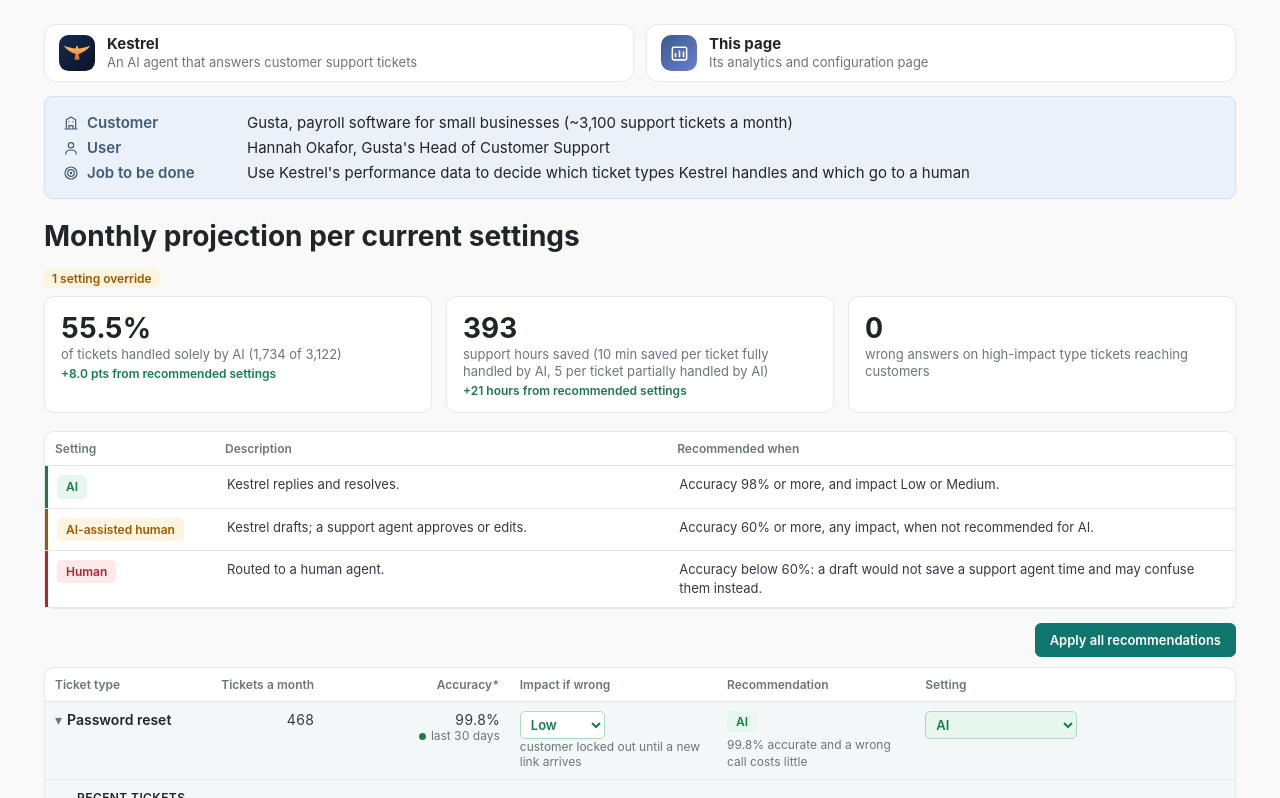
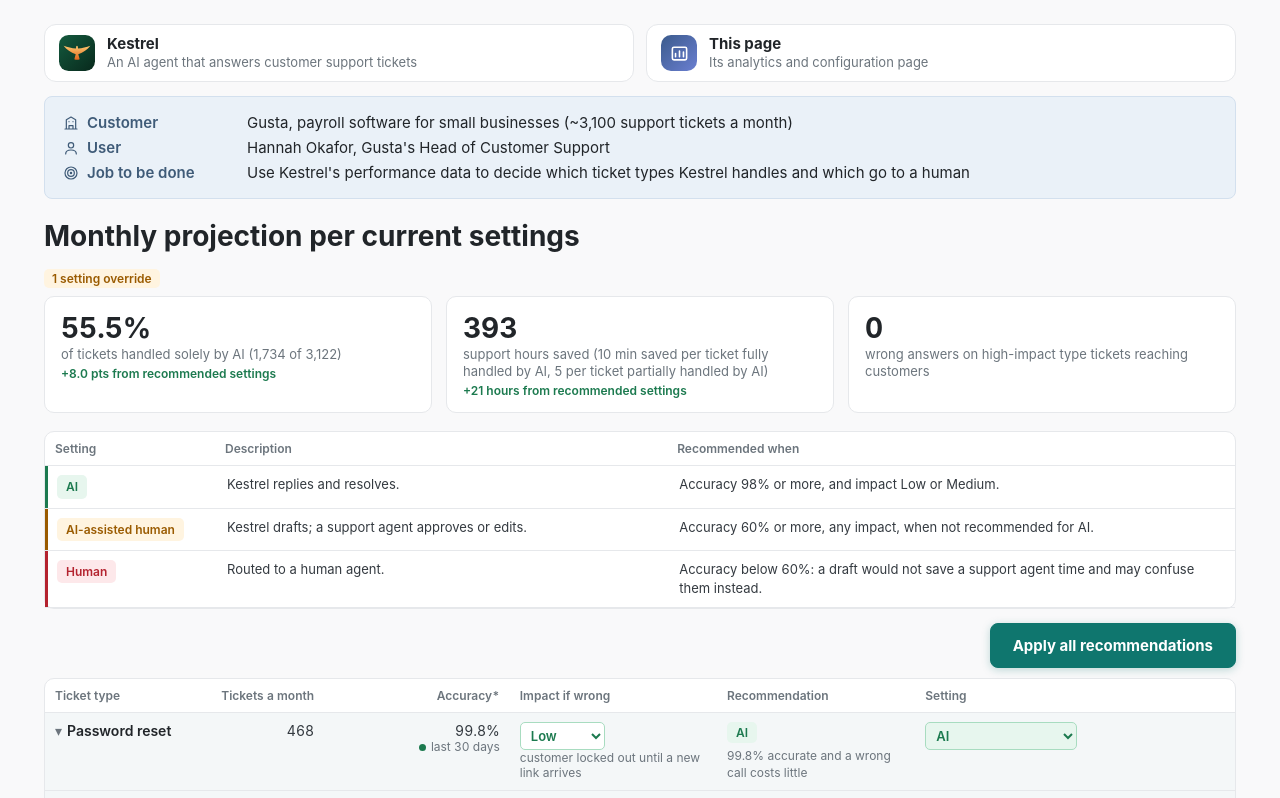
Before and after one commit to kfauzie/product-workflow, a website: page examples/kestrel/build/mvp.html in a window 1280 px wide. Shown: the top 798 px of the page. Drawn offline with Linux system fonts and the light colour scheme.

Commit message:
Kestrel logo on dark green; bigger Apply all recommendations button
Co-Authored-By: Claude Opus 5.5 <noreply@anthropic.com>
Claude-Session: https://claude.ai/code/session_016JoguXTxkWcj5knaYbAtMZ

```diff
--- a/examples/kestrel/build/mvp.html
+++ b/examples/kestrel/build/mvp.html
@@ -43,7 +43,7 @@ td.acc{transition:background-color .6s,color .3s}td.acc-up{background:var(--ai-b
 .c-resolve{background:var(--ai-bg);color:var(--ai)}.c-draft{background:var(--mix-bg);color:var(--mix)}.c-human{background:var(--hum-bg);color:var(--hum)}
 .bar{display:flex;justify-content:space-between;align-items:center;gap:12px;margin:4px 0 10px}
 .measure{font-size:13px;color:var(--mute);margin:0}.measure.foot{margin-top:10px;line-height:1.5}
-button.apply{font:inherit;font-size:13px;font-weight:600;background:#0f766e;color:#fff;border:1px solid #0f766e;border-radius:6px;padding:8px 14px;cursor:pointer;white-space:nowrap}
+button.apply{font:inherit;font-size:15px;font-weight:700;background:#0f766e;color:#fff;border:1px solid #0f766e;border-radius:8px;padding:12px 22px;cursor:pointer;white-space:nowrap;box-shadow:0 2px 8px rgba(15,118,110,.25)}
 button.apply:hover{background:#0b5f59}
 .panel{background:#fff;border:1px solid var(--line);border-radius:10px}
 table{width:100%;border-collapse:collapse}
@@ -178,8 +178,8 @@ const ICON = {
   page: '<rect x="3" y="4" width="18" height="16" rx="2"/><path d="M7 16v-4M12 16V9M17 16v-6"/>',
   check: '<path d="M5 12l5 5 9-10"/>', cross: '<path d="M6 6l12 12M18 6L6 18"/>'};
 const ic = k => `<svg class="ic" viewBox="0 0 24 24" aria-hidden="true">${ICON[k]}</svg>`;
-// Kestrel's mark (FICTIONAL): a hovering kestrel, copper on navy. Source: ../design/kestrel-logo.svg
-const LOGO = '<svg xmlns="http://www.w3.org/2000/svg" viewBox="0 0 64 64" aria-hidden="true"><defs><linearGradient id="kt" x1="0" y1="0" x2="1" y2="1"><stop offset="0" stop-color="#18294f"/><stop offset="1" stop-color="#0a1428"/></linearGradient><linearGradient id="kw" x1="0" y1="0" x2="0" y2="1"><stop offset="0" stop-color="#ffc870"/><stop offset="1" stop-color="#e2651c"/></linearGradient></defs><rect width="64" height="64" rx="17" fill="url(#kt)"/><g transform="translate(3.84 4.2) scale(.88)"><path d="M32 16.8C30.9 16.8 30.2 18.4 30.2 20.3L29.8 22.6C22 21.6 12.5 19.2 5 16.8C10.8 24.2 19.6 31 29.4 34L26.6 44.2Q32 46.6 37.4 44.2L34.6 34C44.4 31 53.2 24.2 59 16.8C51.5 19.2 42 21.6 34.2 22.6L33.8 20.3C33.8 18.4 33.1 16.8 32 16.8Z" fill="url(#kw)"/></g></svg>';
+// Kestrel's mark (FICTIONAL): a hovering kestrel, copper on dark green. Source: ../design/kestrel-logo.svg
+const LOGO = '<svg xmlns="http://www.w3.org/2000/svg" viewBox="0 0 64 64" aria-hidden="true"><defs><linearGradient id="kt" x1="0" y1="0" x2="1" y2="1"><stop offset="0" stop-color="#145a3e"/><stop offset="1" stop-color="#08291c"/></linearGradient><linearGradient id="kw" x1="0" y1="0" x2="0" y2="1"><stop offset="0" stop-color="#ffc870"/><stop offset="1" stop-color="#e2651c"/></linearGradient></defs><rect width="64" height="64" rx="17" fill="url(#kt)"/><g transform="translate(3.84 4.2) scale(.88)"><path d="M32 16.8C30.9 16.8 30.2 18.4 30.2 20.3L29.8 22.6C22 21.6 12.5 19.2 5 16.8C10.8 24.2 19.6 31 29.4 34L26.6 44.2Q32 46.6 37.4 44.2L34.6 34C44.4 31 53.2 24.2 59 16.8C51.5 19.2 42 21.6 34.2 22.6L33.8 20.3C33.8 18.4 33.1 16.8 32 16.8Z" fill="url(#kw)"/></g></svg>';
 function staticParts(){
   const K = D.product, G = D.customer, n = 0;
   document.getElementById('intro').innerHTML = `<div class="idc"><span class="tile logo">${LOGO}</span><div><b>${K}</b><span>An AI agent that answers customer support tickets</span></div></div>
```
Also changed, not shown: examples/kestrel/design/1-overview.png, examples/kestrel/design/kestrel-logo.svg, 1 other file.
